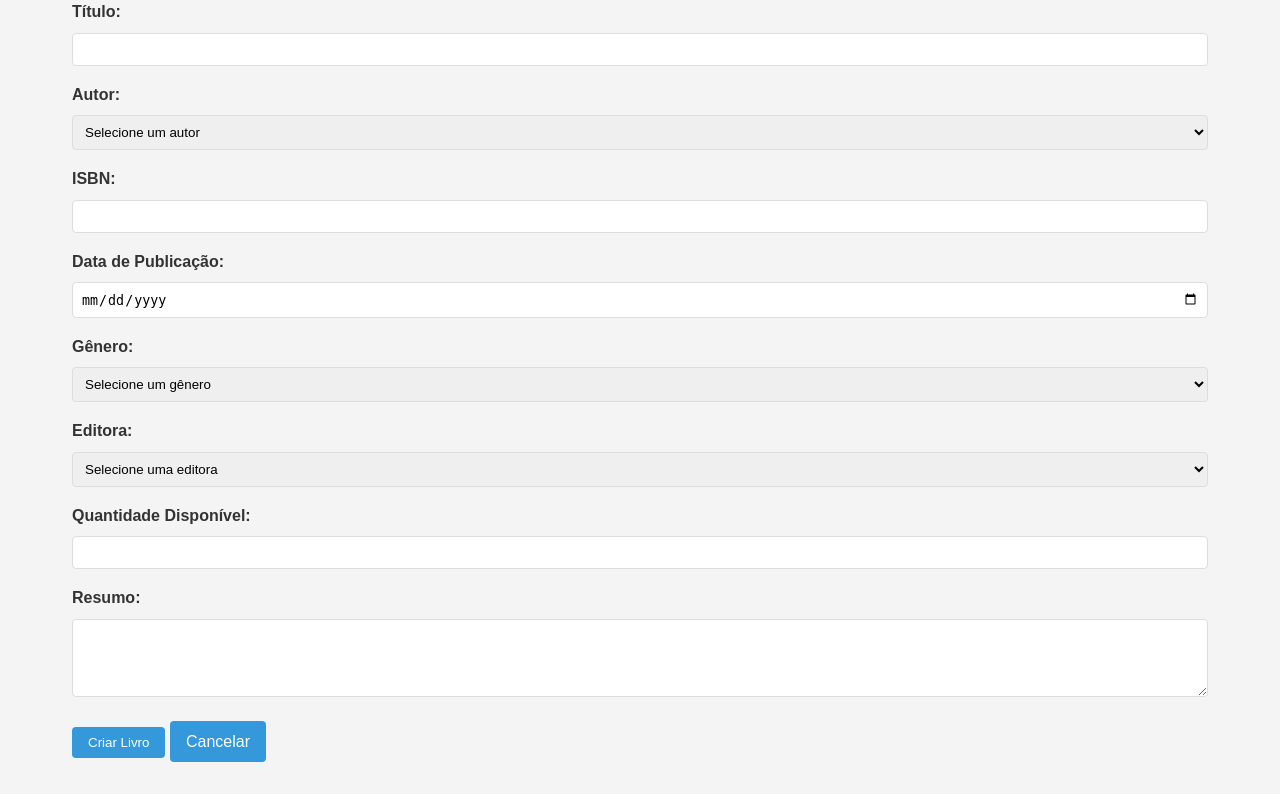
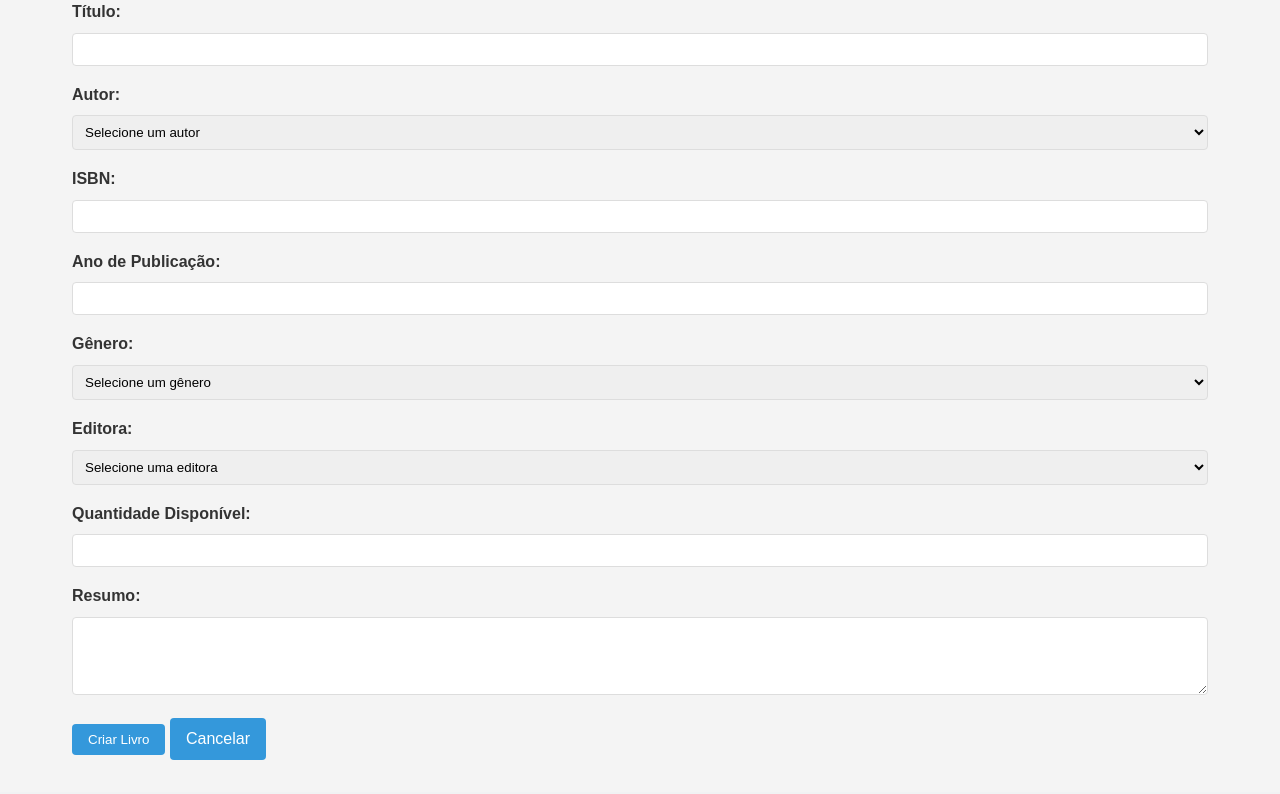
Before and after one commit to AmandaA6/Biblioteca, a Flask app: page /livros/criar_livro in a window 1280 px wide. Shown: the part 145-939 px from the top of the page. After the commit the page ends 905 px from the top, so only its background shows below. Run offline with Flask 3, Linux system fonts and the light colour scheme.

Commit message:
Update criar_livro.html

```diff
--- a/templates/livros/criar_livro.html
+++ b/templates/livros/criar_livro.html
@@ -26,8 +26,8 @@
         </div>
 
         <div class="form-group">
-            <label for="data_publicacao">Data de Publicação:</label>
-            <input type="date" id="data_publicacao" name="data_publicacao" required>
+            <label for="ano_publicacao">Ano de Publicação:</label>
+            <input type="number" id="ano_publicacao" name="ano_publicacao" required>
         </div>
 
         <div class="form-group">
```
